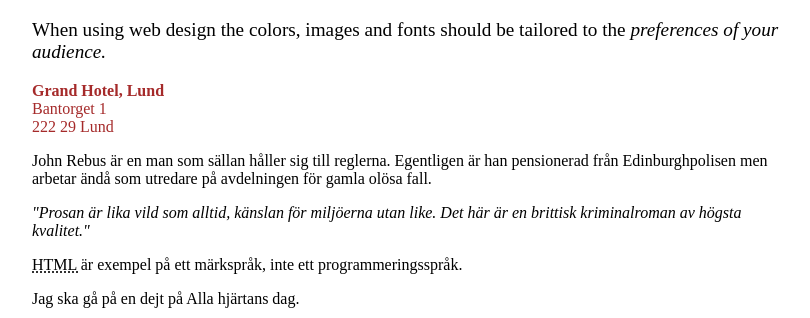
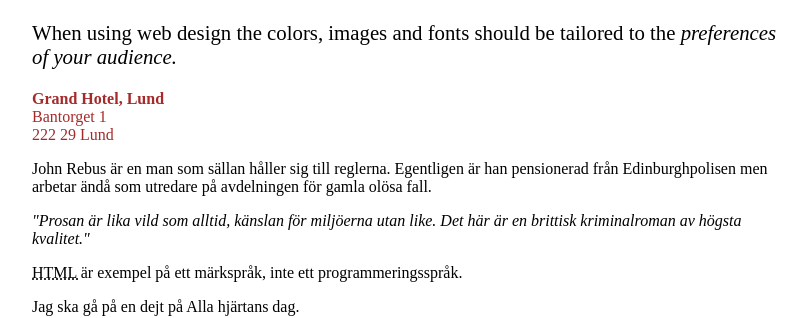
Before and after one commit to Izecube3936/Git, a plain HTML site: page fredrik.html in a window 1280 px wide. Shown: the top 318 px of the page, without its empty margins (233-1043 px from the left). Drawn offline with Linux system fonts and the light colour scheme.

Commit message:
New font size

```diff
--- a/fredrik.html
+++ b/fredrik.html
@@ -12,7 +12,7 @@
 			color:brown;
 		}
 		.emfas {
-			font-size: 120%;
+			font-size: 130%;
 		}
 
 
```
